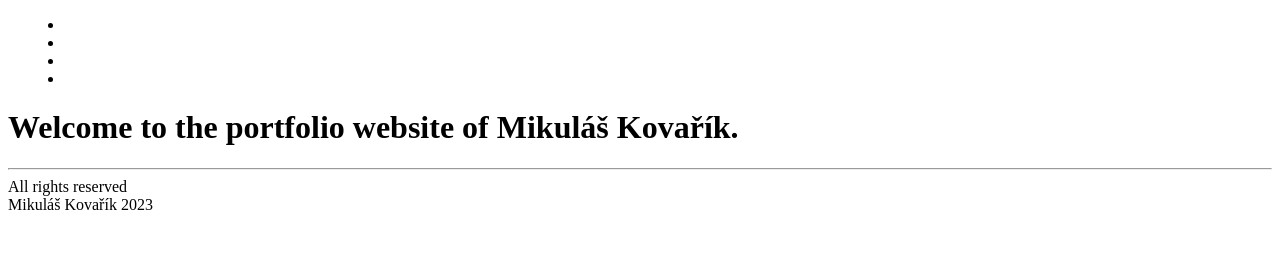
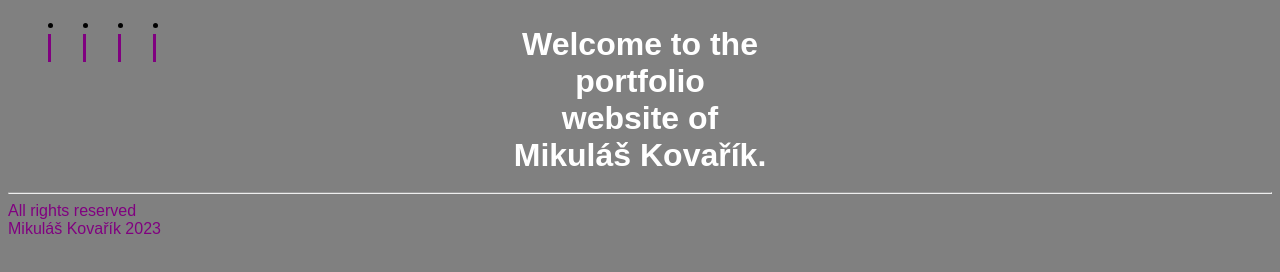
Before and after one commit to MikulasKovarik/MikulasKovarik.github.io, a plain HTML site: page index.html in a window 1280 px wide. Drawn offline with Linux system fonts and the light colour scheme.

Commit message:
Update index.html

```diff
--- a/index.html
+++ b/index.html
@@ -4,23 +4,22 @@
     <meta charset="UTF-8">
     <meta name="viewport" content="width=device-width, initial-scale=1.0">
     <title>Portfolio</title>
-    <link rel="stylesheet" href="">
+    <link rel="stylesheet" href="portfolioStyle.css">
 </head>
 
 <body>
     <!--Navigation bar-->
     <menu class="navbar">
-        <li></li>
-        <li></li>
-        <li></li>
-        <li></li>
+        <li><a href=""></a></li>
+        <li><a href=""></a></li>
+        <li><a href=""></a></li>
+        <li><a href=""></a></li>
     </menu>
     <!--Website heading-->
     <h1 class="center">Welcome to the portfolio website of Mikuláš Kovařík.</h1>
 
     <hr>
 
-
     <!--Useless footer text-->
     <footer>All rights reserved <br> Mikuláš Kovařík 2023</footer>
 </body>
```
